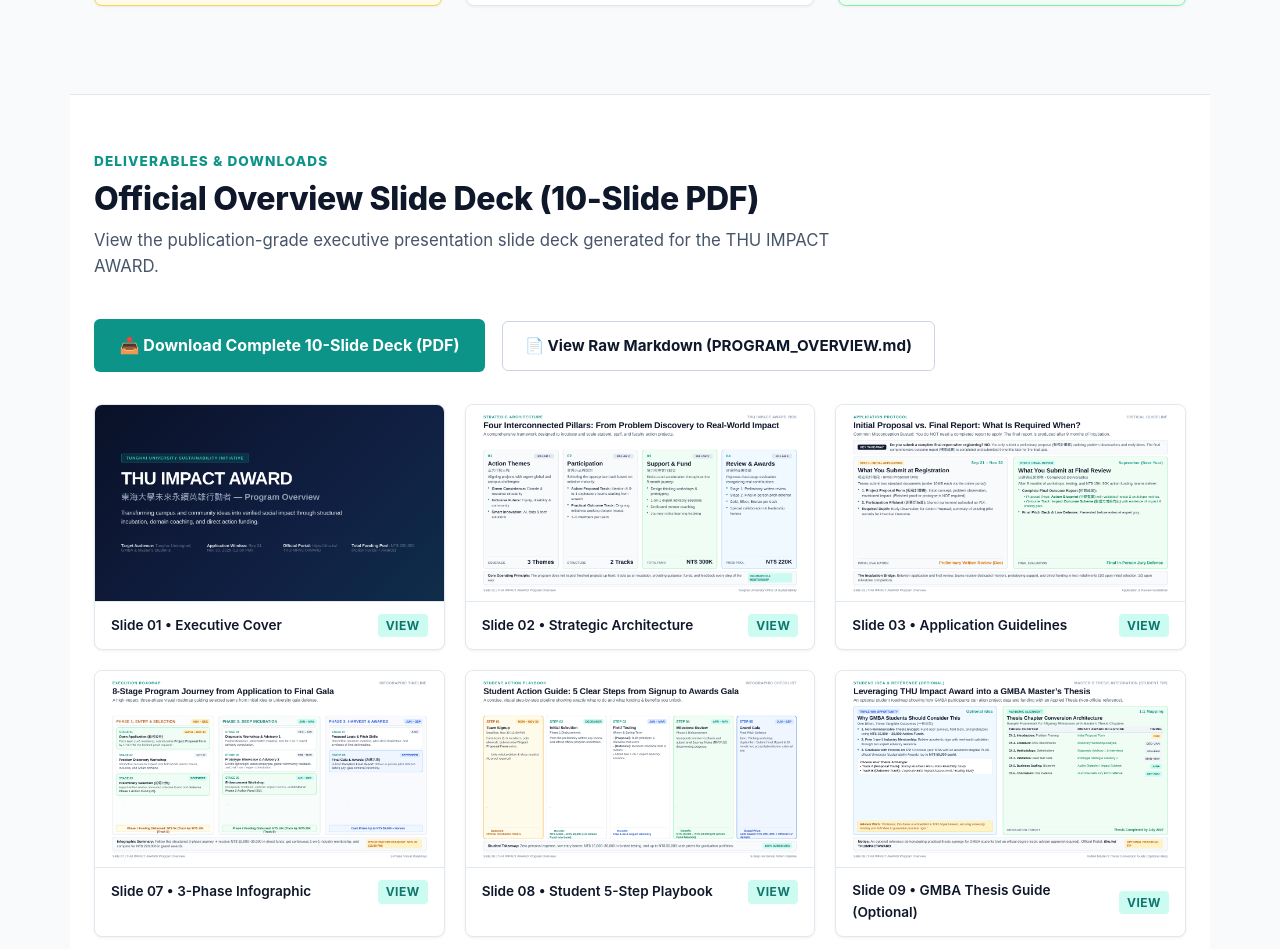
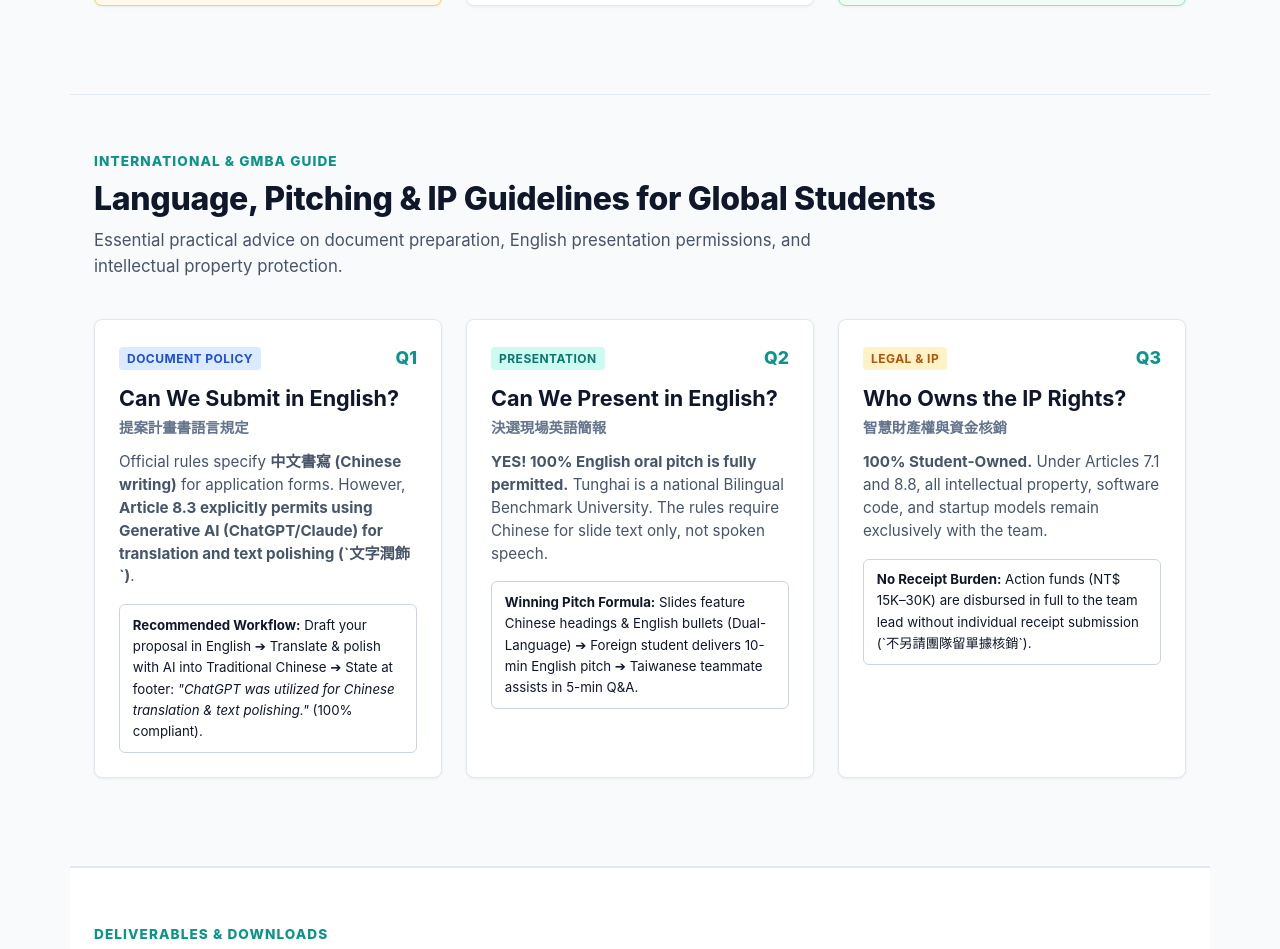
Before and after one commit to thugmba/thu_impact_award, a plain HTML site: page index.html in a window 1280 px wide. Shown: the part 7145-8094 px from the top of the page. Drawn offline with Linux system fonts and the light colour scheme.

Commit message:
docs: Add official competition rules, international/GMBA language and pitch guidelines, and funding disbursement clarification

```diff
--- a/index.html
+++ b/index.html
@@ -1359,11 +1359,11 @@
             <span class="card-num">02 • Funds & Tasks</span>
           </div>
           <h3 class="card-title">Funding Accountability</h3>
-          <div class="card-subtitle">行動金核銷與里程碑約束</div>
+          <div class="card-subtitle">行動金核發與里程碑約束</div>
           <ul class="card-list">
             <li><strong>Phase 2 Fund is Milestone-Gated:</strong> The remaining 2/3 (NT$ 10K–20K) is ONLY paid upon passing prototype reviews and submitting Journey Notes.</li>
-            <li><strong>Legitimate Expense Documentation:</strong> Funds must directly support prototypes, surveys, interviews, and test materials. Keep receipts!</li>
-            <li><strong>Mandatory 1-on-1 Advisories:</strong> Teams must attend the two expert consultations; skipping forfeited final jury defense eligibility.</li>
+            <li><strong>No Receipt Reimbursement (`不另請團隊留單據核銷`):</strong> Paid directly in full to the team representative; individual receipt submission is not required by the university.</li>
+            <li><strong>Mandatory 1-on-1 Advisories:</strong> Teams must attend the two expert consultations; skipping forfeits final jury defense eligibility.</li>
             <li><strong>No "Ghost Teams":</strong> Regular checkpoint participation is audited by coaches.</li>
           </ul>
         </div>
@@ -1394,6 +1394,70 @@
     </div>
   </section>
 
+  <!-- Section: International & GMBA Student FAQ -->
+  <section class="container" style="background: #F8FAFC; border-top: 1px solid var(--border); border-bottom: 1px solid var(--border);">
+    <div class="section-header">
+      <div class="section-kicker">International & GMBA Guide</div>
+      <h2 class="section-title">Language, Pitching & IP Guidelines for Global Students</h2>
+      <p class="section-desc">
+        Essential practical advice on document preparation, English presentation permissions, and intellectual property protection.
+      </p>
+    </div>
+
+    <div class="grid-3">
+      <div class="card">
+        <div>
+          <div class="card-top">
+            <span class="badge badge-blue">Document Policy</span>
+            <span class="card-num">Q1</span>
+          </div>
+          <h3 class="card-title">Can We Submit in English?</h3>
+          <div class="card-subtitle">提案計畫書語言規定</div>
+          <p class="card-body">
+            Official rules specify <strong>中文書寫 (Chinese writing)</strong> for application forms. However, <strong>Article 8.3 explicitly permits using Generative AI (ChatGPT/Claude) for translation and text polishing (`文字潤飾`)</strong>.
+          </p>
+          <div style="background: #FFFFFF; border: 1px solid var(--border-dark); border-radius: 6px; padding: 0.6rem 0.8rem; font-size: 0.83rem; margin-top: 0.75rem;">
+            <strong>Recommended Workflow:</strong> Draft your proposal in English ➔ Translate & polish with AI into Traditional Chinese ➔ State at footer: <em>"ChatGPT was utilized for Chinese translation & text polishing."</em> (100% compliant).
+          </div>
+        </div>
+      </div>
+
+      <div class="card">
+        <div>
+          <div class="card-top">
+            <span class="badge badge-teal">Presentation</span>
+            <span class="card-num">Q2</span>
+          </div>
+          <h3 class="card-title">Can We Present in English?</h3>
+          <div class="card-subtitle">決選現場英語簡報</div>
+          <p class="card-body">
+            <strong>YES! 100% English oral pitch is fully permitted.</strong> Tunghai is a national Bilingual Benchmark University. The rules require Chinese for slide text only, not spoken speech.
+          </p>
+          <div style="background: #FFFFFF; border: 1px solid var(--border-dark); border-radius: 6px; padding: 0.6rem 0.8rem; font-size: 0.83rem; margin-top: 0.75rem;">
+            <strong>Winning Pitch Formula:</strong> Slides feature Chinese headings & English bullets (Dual-Language) ➔ Foreign student delivers 10-min English pitch ➔ Taiwanese teammate assists in 5-min Q&A.
+          </div>
+        </div>
+      </div>
+
+      <div class="card">
+        <div>
+          <div class="card-top">
+            <span class="badge badge-amber">Legal & IP</span>
+            <span class="card-num">Q3</span>
+          </div>
+          <h3 class="card-title">Who Owns the IP Rights?</h3>
+          <div class="card-subtitle">智慧財產權與資金核銷</div>
+          <p class="card-body">
+            <strong>100% Student-Owned.</strong> Under Articles 7.1 and 8.8, all intellectual property, software code, and startup models remain exclusively with the team.
+          </p>
+          <div style="background: #FFFFFF; border: 1px solid var(--border-dark); border-radius: 6px; padding: 0.6rem 0.8rem; font-size: 0.83rem; margin-top: 0.75rem;">
+            <strong>No Receipt Burden:</strong> Action funds (NT$ 15K–30K) are disbursed in full to the team lead without individual receipt submission (`不另請團隊留單據核銷`).
+          </div>
+        </div>
+      </div>
+    </div>
+  </section>
+
   <!-- Section 8: Slide Deck Gallery -->
   <section class="container" style="background: #FFFFFF; border-top: 1px solid var(--border);">
     <div class="section-header">
```
Also changed, not shown: deck.html (+3 -3 lines), official_rules.txt (added), slide_preview-10.png, 5 other files.
